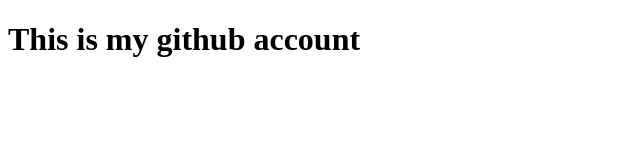
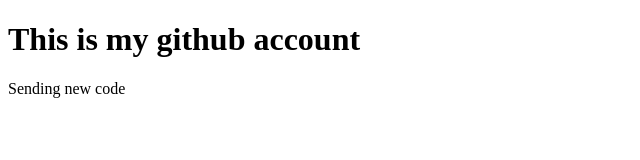
Before and after one commit to tayeebabintay/my-first-repo, a plain HTML site: page index.html in a window 1280 px wide. Shown: the whole page, without its empty margins (0-640 px from the left). Drawn offline with Linux system fonts and the light colour scheme.

Commit message:
new code

```diff
--- a/index.html
+++ b/index.html
@@ -8,6 +8,6 @@
 </head>
 <body>
 <h1> This is my github account </h1>
-
+<p> Sending new code </p>
 </body>
 </html>
```
